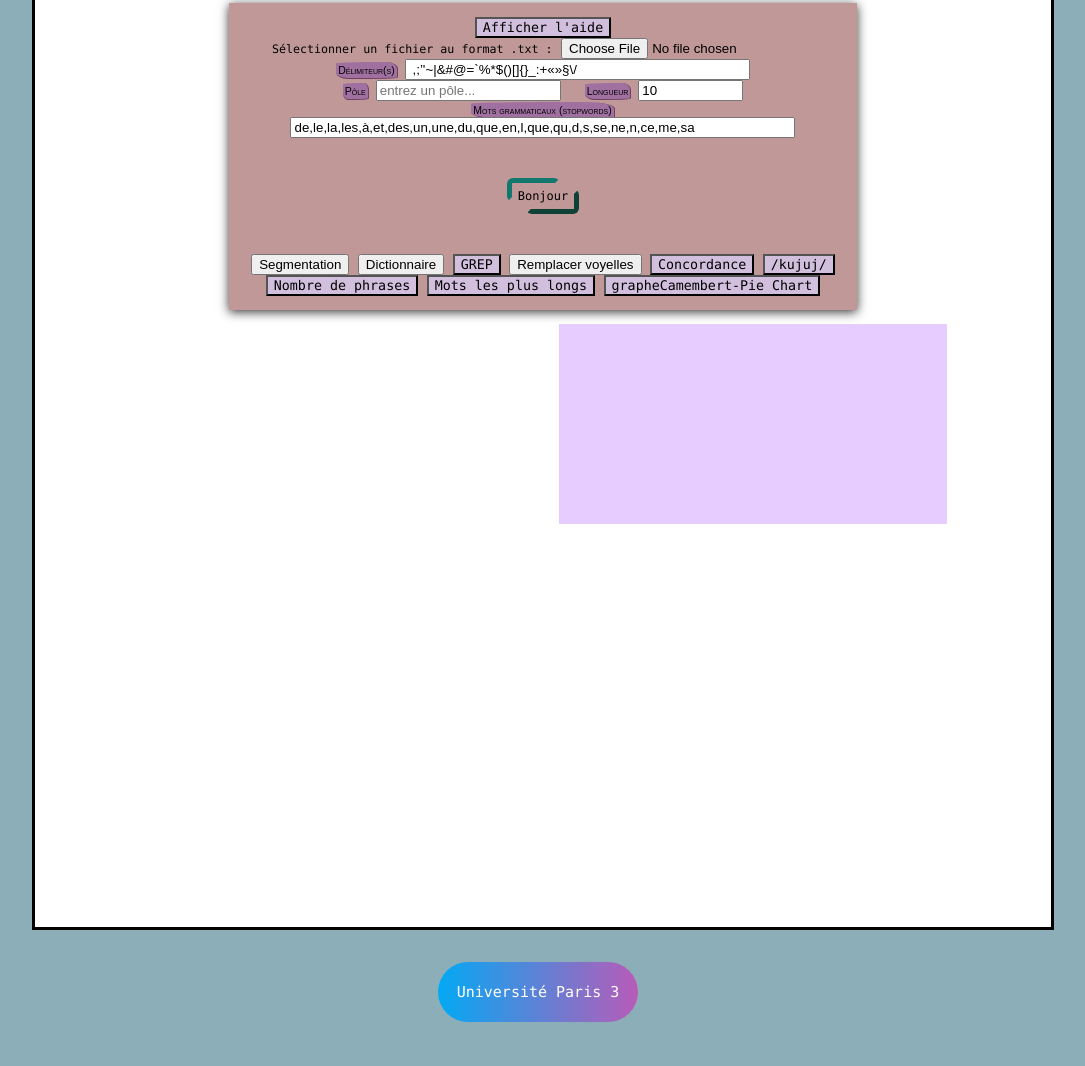
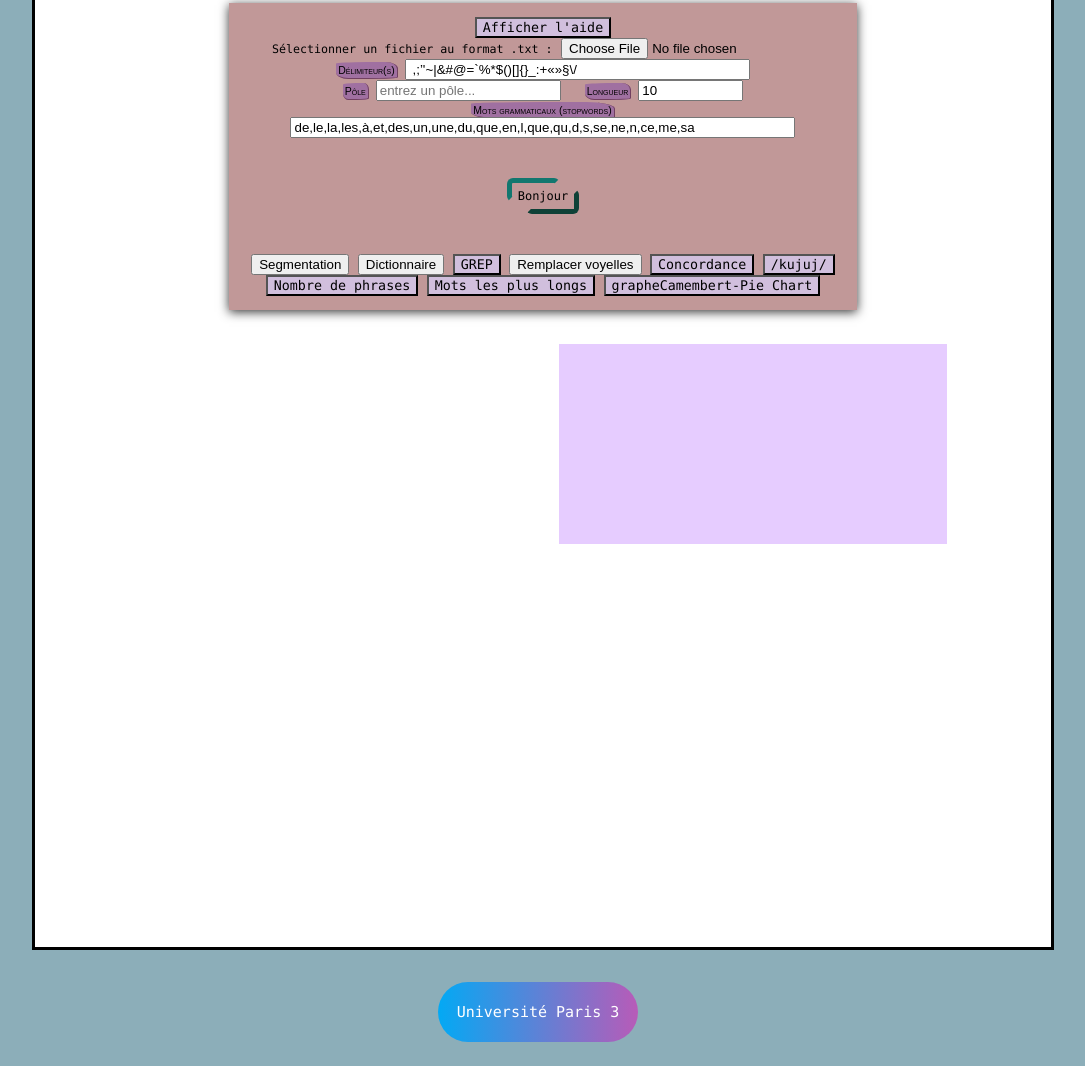
Before and after one commit to alexianexad/LZML021, a plain HTML site: page index.html in a window 1280 px wide. Shown: the part 719-1785 px from the top of the page, without its empty margins (102-1187 px from the left). Drawn offline with Linux system fonts and the light colour scheme.

Commit message:
Update style.css

```diff
--- a/assets/css/style.css
+++ b/assets/css/style.css
@@ -233,3 +233,9 @@ td, th {
 	0% { background-position: 0%; }
 	100% { background-position: 400%; }
 }
+
+
+#page-analysis {
+  display: block;
+  margin-top: 20px;
+}
```
